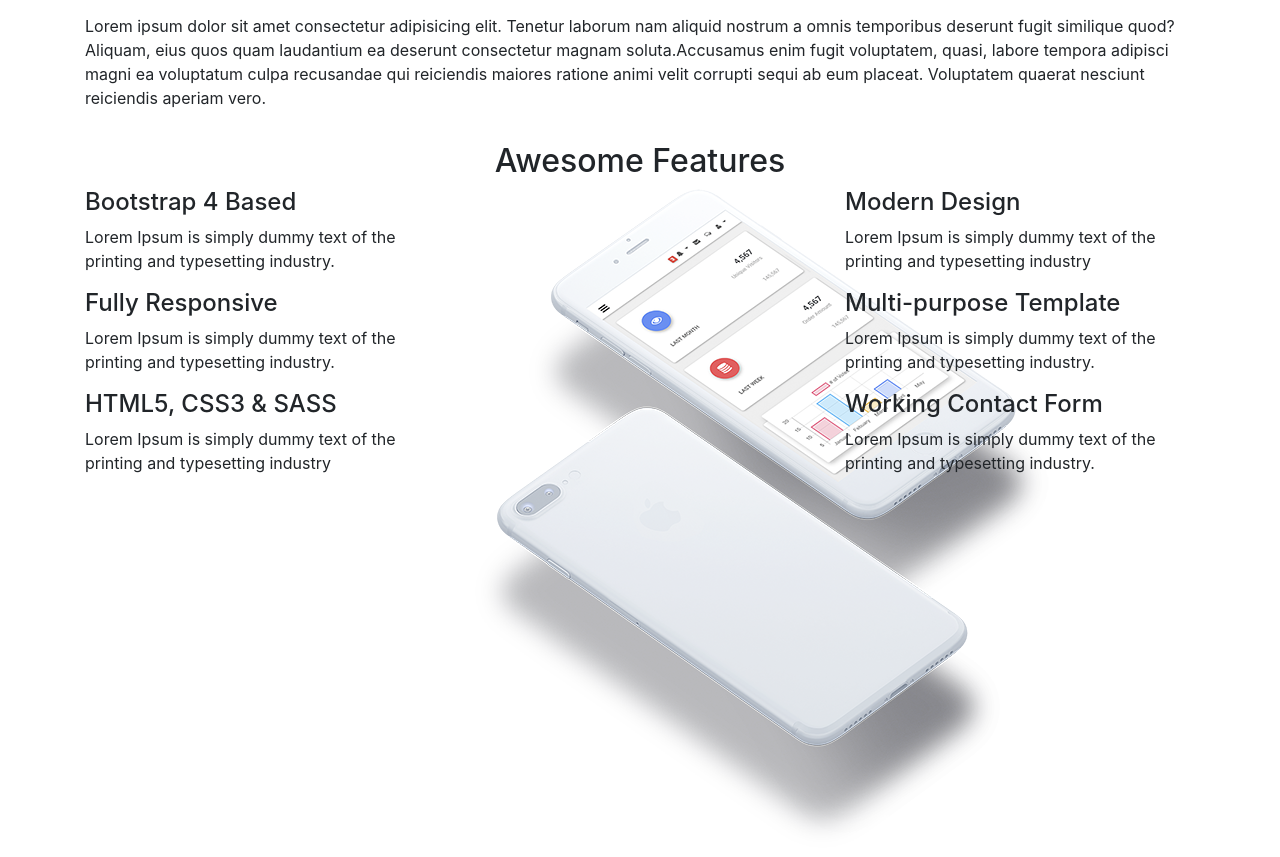
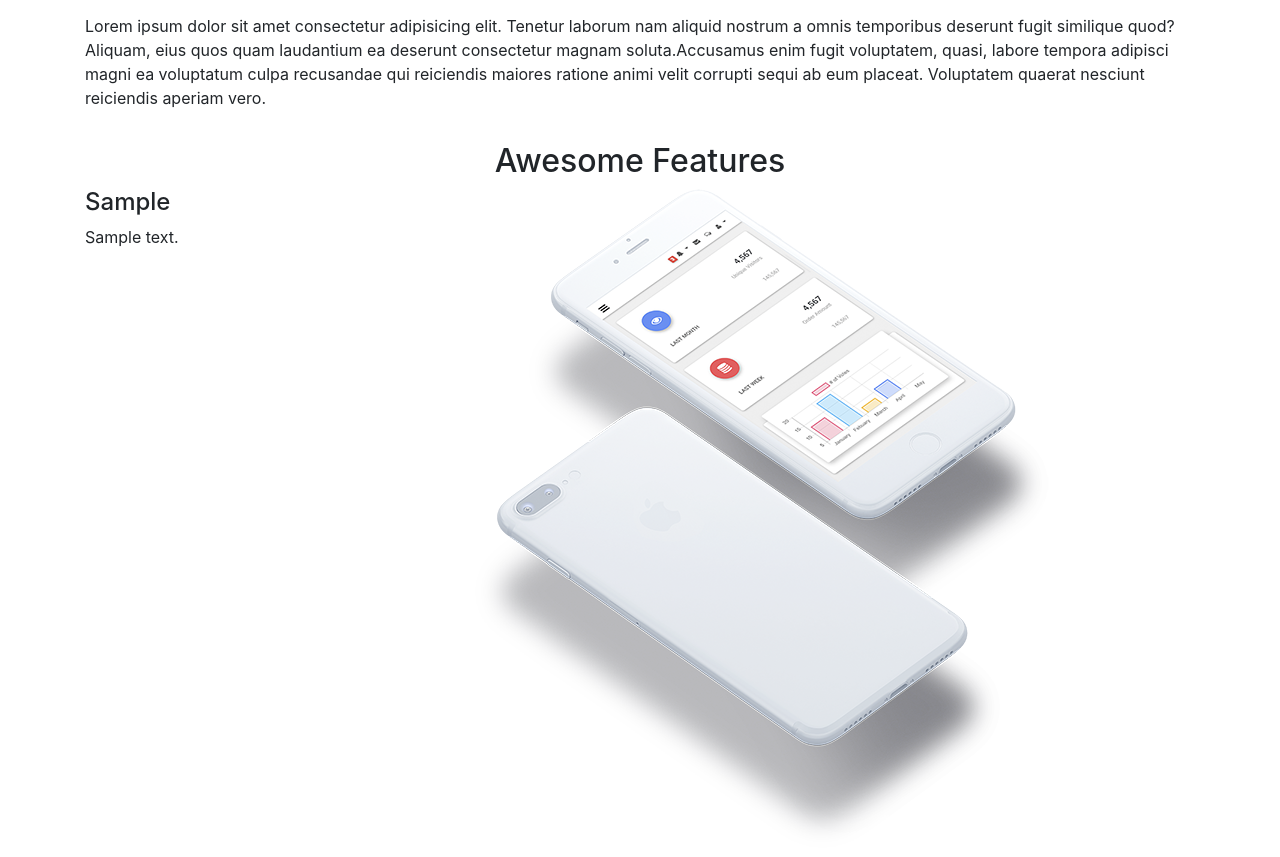
Before and after one commit to WellingtonFidelis/python-projects, a Django app: page / in a window 1280 px wide. Shown: the part 456-1313 px from the top of the page. Run offline with Django 3.2, Linux system fonts and the light colour scheme; tables that the repository leaves empty hold one stand-in row (values such as "Sample post"); some libraries are stand-ins or nearby versions.

Commit message:
:feat: adding on feature template the records to display.

```diff
--- a/fusion-app/core/templates/features.html
+++ b/fusion-app/core/templates/features.html
@@ -8,33 +8,17 @@
     <div class="row">
       <div class="col-lg-4 col-md-12 col-sm-12 col-xs-12">
         <div class="content-left">
+          {% for feature in features|slice:':3' %}
           <div class="box-item wow fadeInLeft" data-wow-delay="0.3s">
             <span class="icon">
-              <i class="lni-rocket"></i>
+              <i class="{{ feature.icon }}"></i>
             </span>
             <div class="text">
-              <h4>Bootstrap 4 Based</h4>
-              <p>Lorem Ipsum is simply dummy text of the printing and typesetting industry.</p>
+              <h4>{{ feature.feature }}</h4>
+              <p>{{ feature.description }}</p>
             </div>
           </div>
-          <div class="box-item wow fadeInLeft" data-wow-delay="0.6s">
-            <span class="icon">
-              <i class="lni-laptop-phone"></i>
-            </span>
-            <div class="text">
-              <h4>Fully Responsive</h4>
-              <p>Lorem Ipsum is simply dummy text of the printing and typesetting industry.</p>
-            </div>
-          </div>
-          <div class="box-item wow fadeInLeft" data-wow-delay="0.9s">
-            <span class="icon">
-              <i class="lni-cog"></i>
-            </span>
-            <div class="text">
-              <h4>HTML5, CSS3 & SASS</h4>
-              <p>Lorem Ipsum is simply dummy text of the printing and typesetting industry</p>
-            </div>
-          </div>
+          {% endfor %}
         </div>
       </div>
       <div class="col-lg-4 col-md-12 col-sm-12 col-xs-12">
@@ -44,33 +28,17 @@
       </div>
       <div class="col-lg-4 col-md-12 col-sm-12 col-xs-12">
         <div class="content-right">
+          {% for feature in features|slice:'3:' %}
           <div class="box-item wow fadeInRight" data-wow-delay="0.3s">
             <span class="icon">
-              <i class="lni-leaf"></i>
+              <i class="{{ feature.icon }}"></i>
             </span>
             <div class="text">
-              <h4>Modern Design</h4>
-              <p>Lorem Ipsum is simply dummy text of the printing and typesetting industry</p>
+              <h4>{{ feature.feature }}</h4>
+              <p>{{ feature.description }}</p>
             </div>
           </div>
-          <div class="box-item wow fadeInRight" data-wow-delay="0.6s">
-            <span class="icon">
-              <i class="lni-layers"></i>
-            </span>
-            <div class="text">
-              <h4>Multi-purpose Template</h4>
-              <p>Lorem Ipsum is simply dummy text of the printing and typesetting industry.</p>
-            </div>
-          </div>
-          <div class="box-item wow fadeInRight" data-wow-delay="0.9s">
-            <span class="icon">
-              <i class="lni-leaf"></i>
-            </span>
-            <div class="text">
-              <h4>Working Contact Form</h4>
-              <p>Lorem Ipsum is simply dummy text of the printing and typesetting industry.</p>
-            </div>
-          </div>
+          {% endfor %}
         </div>
       </div>
     </div>
```
